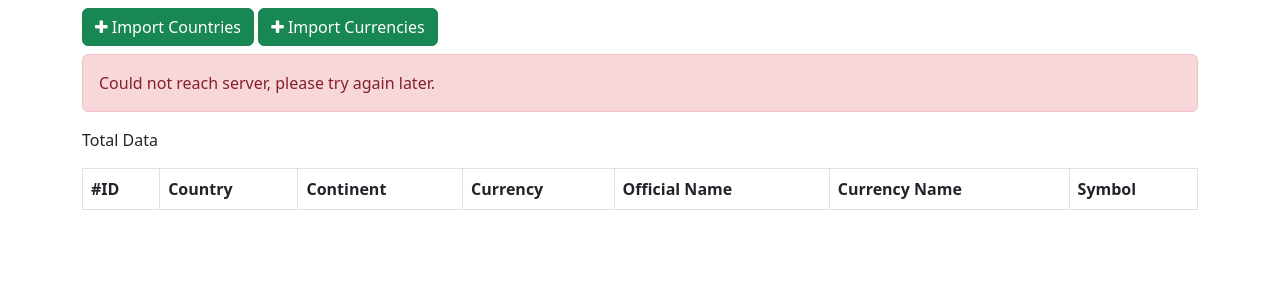
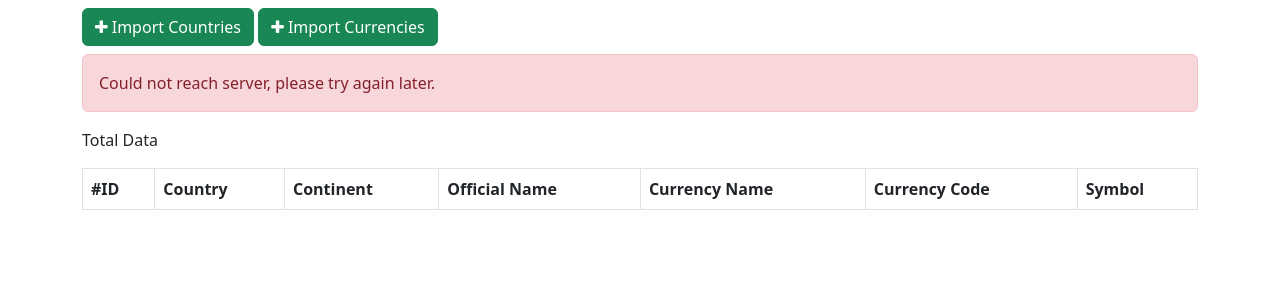
Before and after one commit to peterdez/csv-importer, a PHP site: page / in a window 1280 px wide. Shown: the top 300 px of the page. Run offline with PHP 8.4, Linux system fonts and the light colour scheme; tables that the repository leaves empty or names only in its code hold one stand-in row (values such as "Sample post"); lists and menus that the app fills with data are empty.

Commit message:
rearranged table head and columns

```diff
--- a/index.php
+++ b/index.php
@@ -69,9 +69,9 @@ function showData(elem = '', page_number = 1) {
                         alertItem += '<td>' + val.country_id + '</td>';
                         alertItem += '<td>' + val.common_name + '</td>';
                         alertItem += '<td>' + val.continent_code + '</td>';
-                        alertItem += '<td>' + val.currency_code + '</td>';
                         alertItem += '<td>' + val.official_name + '</td>';
                         alertItem += '<td>' + val.cur_common_name + '</td>';
+                        alertItem += '<td>' + val.currency_code + '</td>';
                         alertItem += '<td>' + val.symbol + '</td>';
                         alertItem += '</tr>';
                     });
--- a/list.php
+++ b/list.php
@@ -9,9 +9,9 @@ if (!empty($result)) {
             <th>#ID</th>
             <th>Country</th>
             <th>Continent</th>
-            <th>Currency</th>
             <th>Official Name</th>
             <th>Currency Name</th>
+            <th>Currency Code</th>
             <th>Symbol</th>
         </tr>
     </thead>
```
